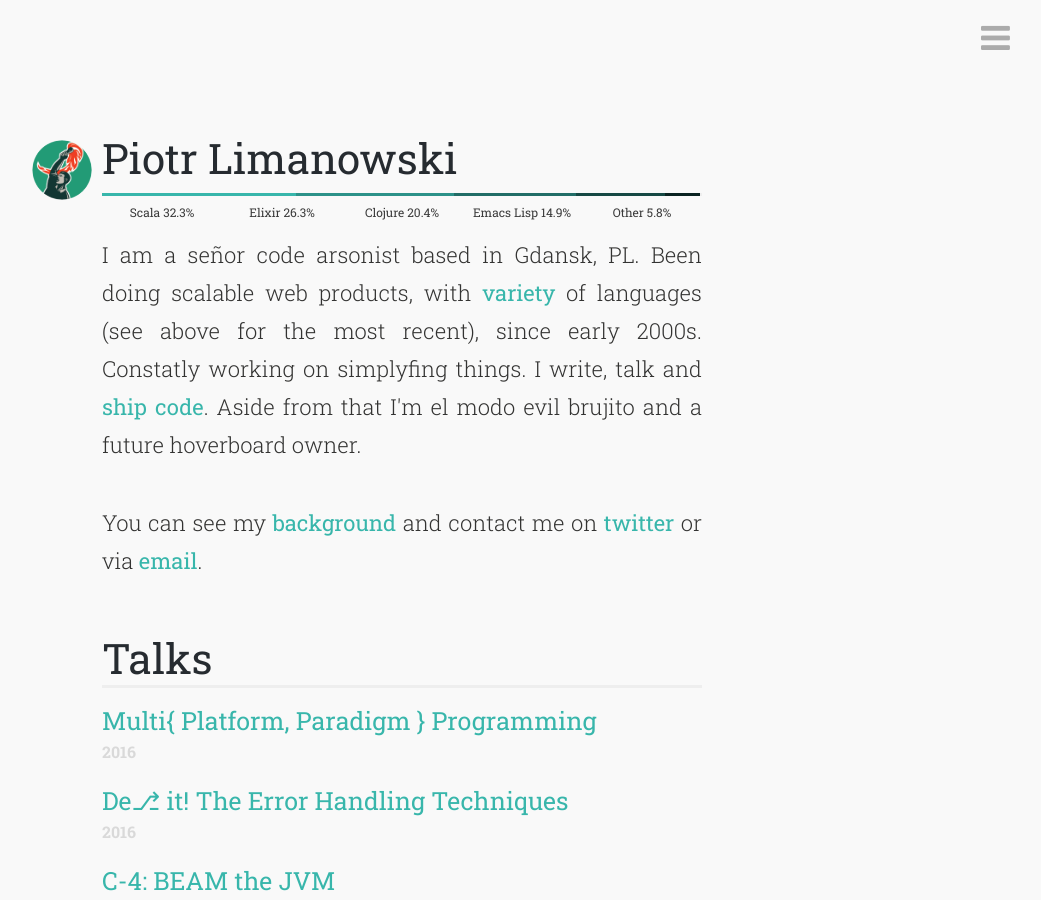
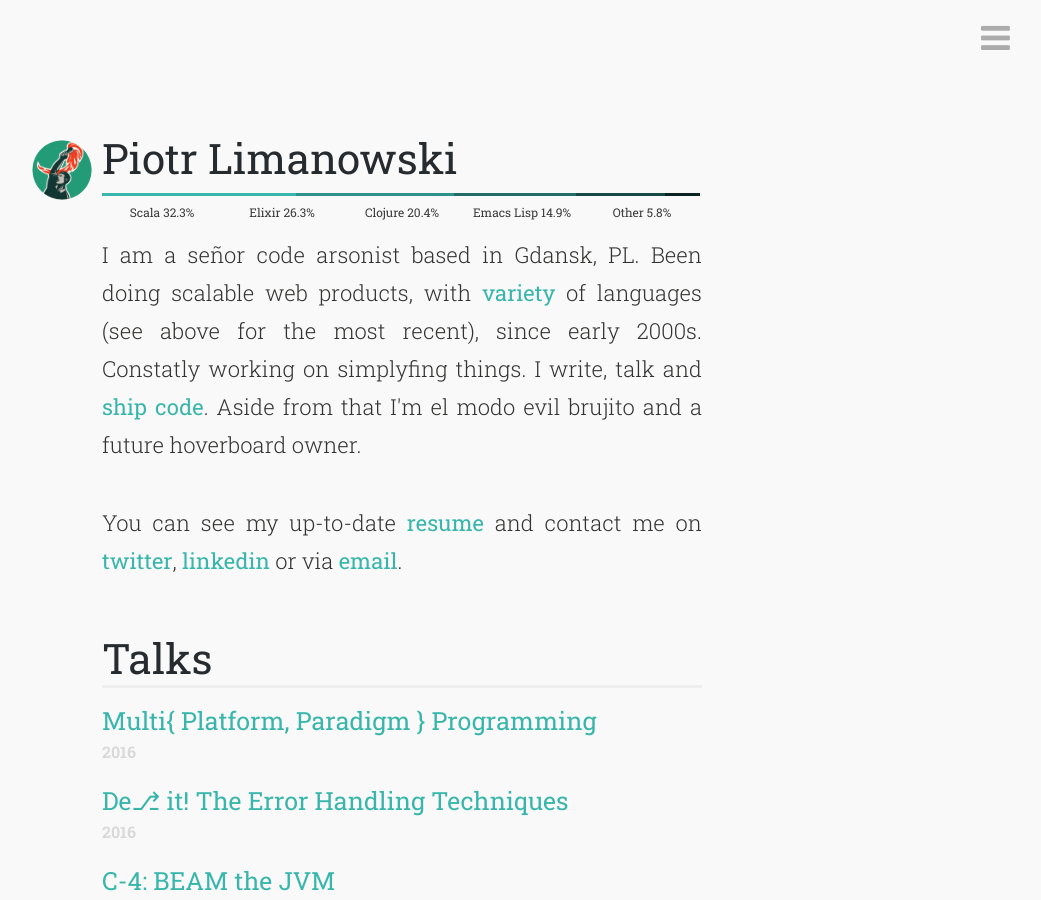
Before and after one commit to peel/peel.github.com, a Jekyll site: the page built from index.html, in a window 1280 px wide and 900 px high. Shown: the whole window, without its empty margins (238-1279 px from the left). Built offline with Jekyll 4.4.1, drawn with Linux system fonts in a browser that asks for light colours; nearby versions of some CDN libraries.

Commit message:
📄️ adds resume link to base page

```diff
--- a/index.html
+++ b/index.html
@@ -8,5 +8,5 @@ layout: index
     Aside from that I'm el modo evil brujito and a future hoverboard owner.
 </p>
 <p>
-    You can see my <a href="{{site.linkedin_url}}">background</a> and contact me on <a href="{{site.twitter_url}}">twitter</a> or via <a href="mailto:{{site.email}}">email</a>.
+    You can see my up-to-date <a href="https://resume.codearsonist.com/print">resume</a> and contact me on <a href="{{site.twitter_url}}">twitter</a>, <a href="{{site.linkedin_url}}">linkedin</a>  or via <a href="mailto:{{site.email}}">email</a>.
 </p>
```
